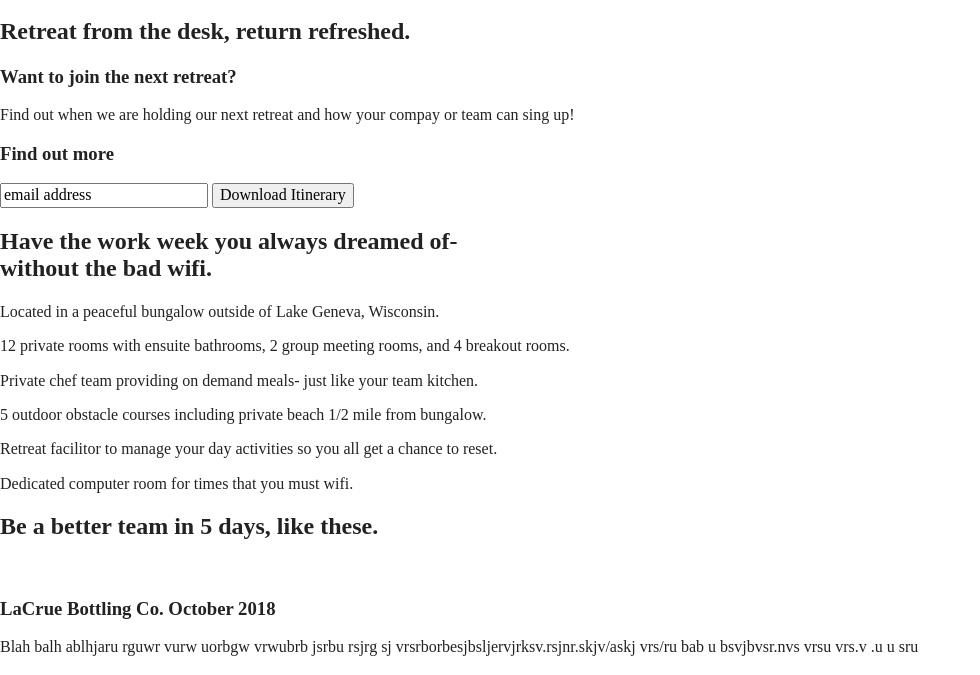
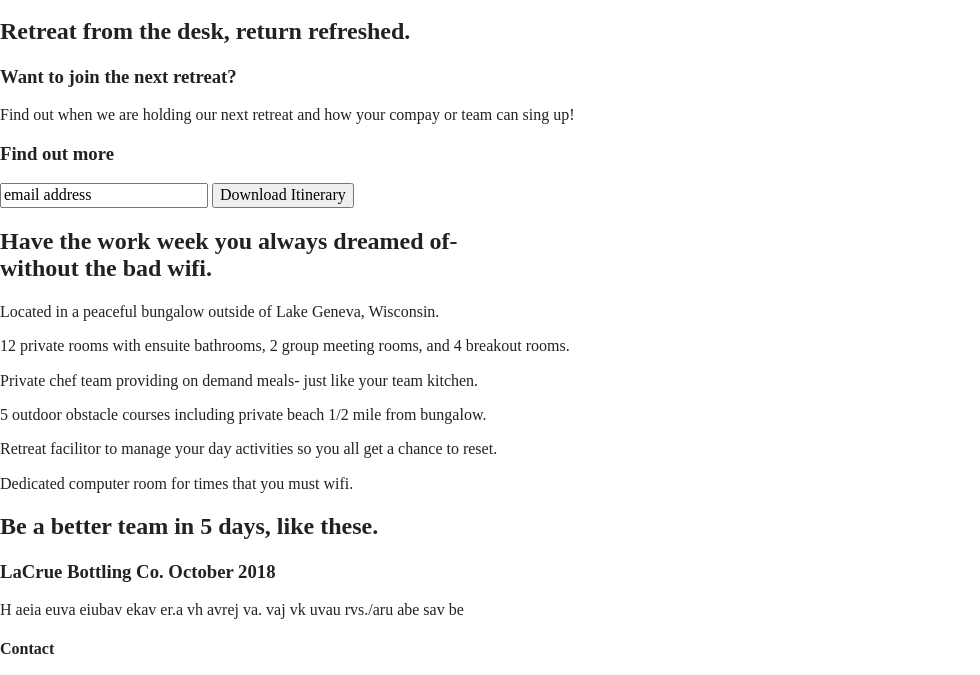
Before and after one commit to amiralee97/unplugged-retreat, a website built with Parcel: page index.html in a window 1280 px wide. Shown: the part 118-793 px from the top of the page, without its empty margins (0-980 px from the left). Built offline with nearby package versions, Linux system fonts and the light colour scheme.

Commit message:
Edit syntax

```diff
--- a/index.html
+++ b/index.html
@@ -66,28 +66,37 @@
         <div class="content-wrapper">
             <article>
                 <p class="fontawesome-icon"></p>
-                <p class="feature-item-descriptions">Located in a peaceful bungalow outside of Lake Geneva, Wisconsin.</p>
+                <p class="feature-item-descriptions">
+                    Located in a peaceful bungalow outside of Lake Geneva, Wisconsin.</p>
                 <p class="fontawesome-icon"></p>
-                <p class="feature-item-descriptions">12 private rooms with ensuite bathrooms, 2 group meeting rooms, and 4 breakout rooms.</p>
+                <p class="feature-item-descriptions">
+                    12 private rooms with ensuite bathrooms, 2 group meeting rooms, and 4 breakout rooms.</p>
                 <p class="fontawesome-icon"></p>
-                <p class="feature-item-descriptions">Private chef team providing on demand meals- just like your team kitchen.</p>
+                <p class="feature-item-descriptions">
+                    Private chef team providing on demand meals- just like your team kitchen.</p>
                 <p class="fontawesome-icon"></p>
-                <p class="feature-item-description">5 outdoor obstacle courses including private beach 1/2 mile from bungalow.</p>
+                <p class="feature-item-description">
+                    5 outdoor obstacle courses including private beach 1/2 mile from bungalow.</p>
                 <p class="fontawesome-icon"></p>
-                <p class="feature-item-descriptions">Retreat facilitor to manage your day activities so you all get a chance to reset.</p>
+                <p class="feature-item-descriptions">
+                    Retreat facilitor to manage your day activities so you all get a chance to reset.</p>
                 <p class="featureawesome-icon"></p>
-                <p class="feature-item-descriptions">Dedicated computer room for times that you must wifi.</p>
+                <p class="feature-item-descriptions">
+                    Dedicated computer room for times that you must wifi.</p>
             </article>
         </div>
     </section class="reviews">
     <section>
         <div class="content-wrapper">
             <h2>Be a better team in 5 days, like these.</h2>
-            <img class="review-pic">
-        </div>
-        <div class="previous">
-            <h3>LaCrue Bottling Co. October 2018</h3>
-            <p>Blah balh ablhjaru rguwr vurw uorbgw vrwubrb jsrbu rsjrg sj vrsrborbesjbsljervjrksv.rsjnr.skjv/askj vrs/ru bab u bsvjbvsr.nvs vrsu vrs.v .u u sru </p>
+            <article>
+                <div>
+                    <h3>LaCrue Bottling Co. October 2018</h3>
+                    <p>
+                        H aeia euva eiubav ekav er.a vh avrej va. vaj vk uvau rvs./aru abe sav be
+                    </p>
+                </div>
+            </article>
         </div>
     </section>
 
```
